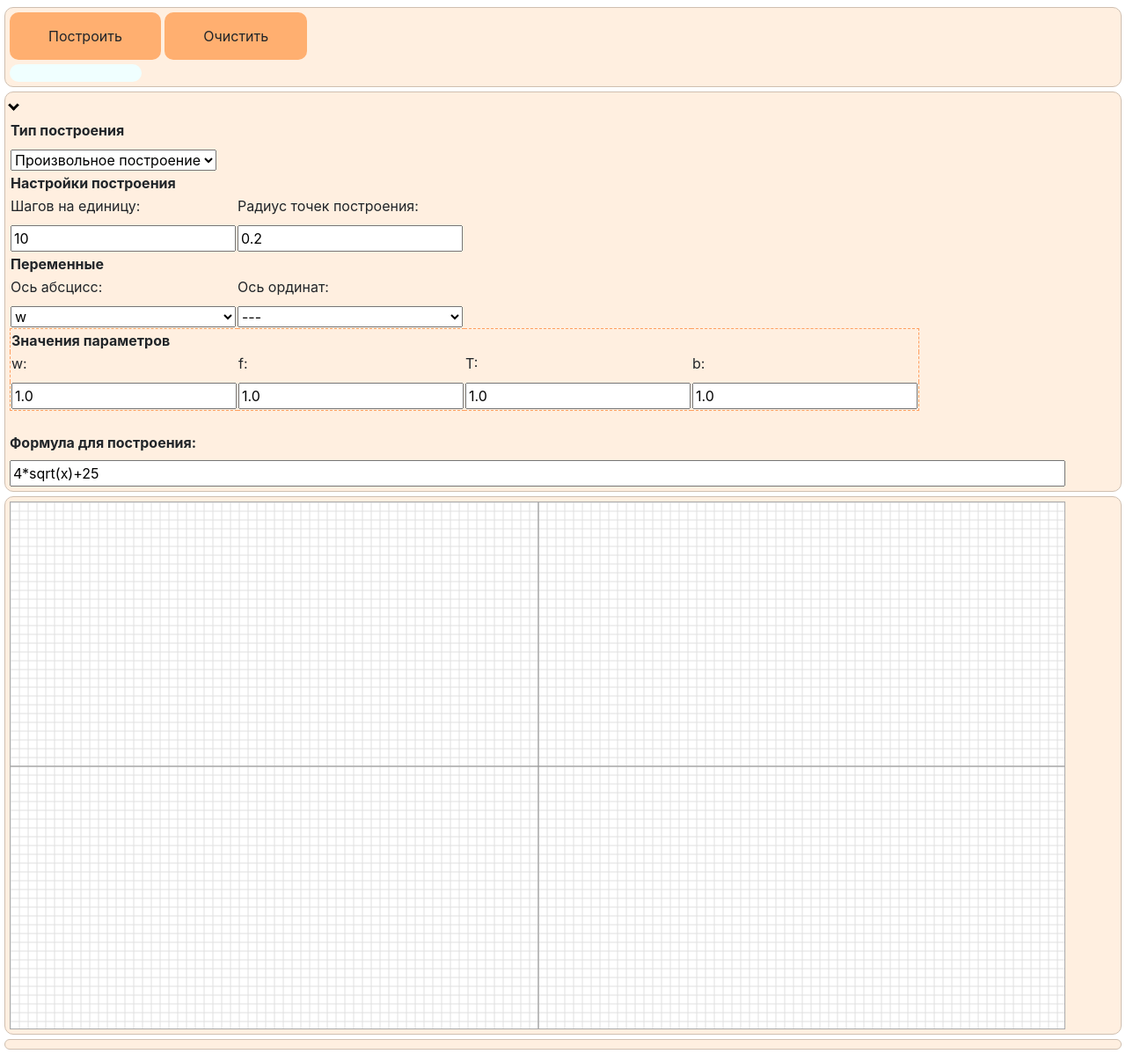
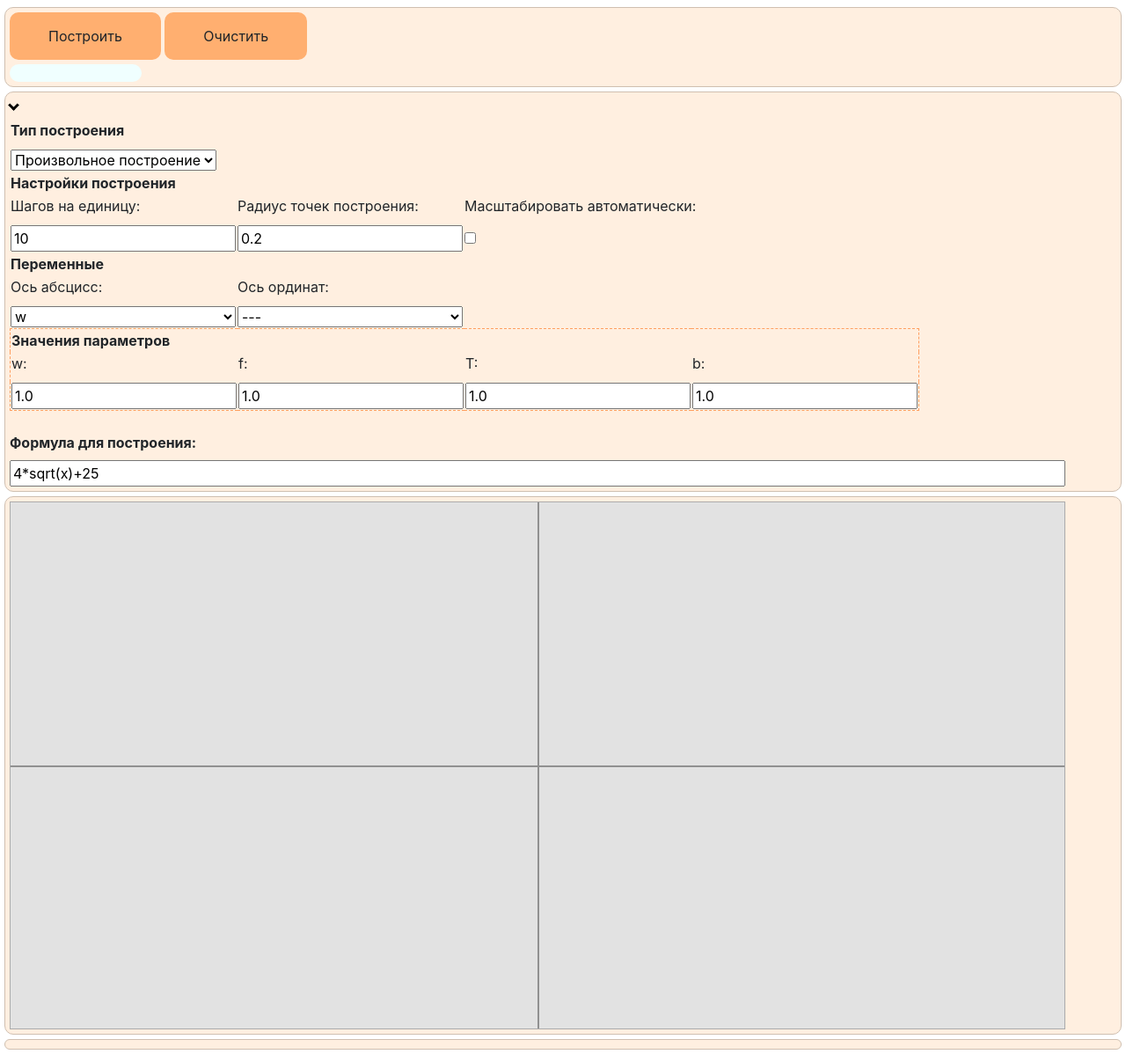
Before and after one commit to glushevsky/webmath, a Django app: page /graph/ in a window 1280 px wide. Shown: the part 34-1232 px from the top of the page at 88% size. Run offline with Django 3.2, Linux system fonts and the light colour scheme; some libraries are stand-ins or nearby versions.

Commit message:
grid and scale changes

```diff
--- a/graph/views.py
+++ b/graph/views.py
@@ -125,6 +125,11 @@ def data_processing(request):
                 # print('zero_division')
                 zero_list.append(step * delta_step)
                 pass
+    print(points)
+    # new_points = []
+    # for step in range(0, len(points), 10):
+    #     new_points.append(points[step])
+
     return HttpResponse(json.dumps([points, zero_list, empty_delta_list, negative_delta_list]))
 
 
--- a/templates/base_page.html
+++ b/templates/base_page.html
@@ -11,11 +11,13 @@
     <script>
         var svg_width = '{{svg_width}}';
         var svg_height = '{{svg_height}}';
-        var field_size = 5;
+        var field_size = 1;
+        var global_points = [];
 
         function SetGrid(svg){
             var g = d3.select("g");
-            for(var i = svg_width/2.0; i < svg_width*field_size; i+=10)
+            var grid_step = 1; //размерность сетки
+            for(var i = svg_width/2.0; i < svg_width*field_size; i+=grid_step)
             {
                 g.append('line')
                     .attr('name', 'vertical_grid')
@@ -26,7 +28,7 @@
                     .style('stroke', '#e0e0e0')
                     .style('stroke-width', '1px');
                 g.append('line')
-                    .attr('id', 'vertical_grid')
+                    .attr('name', 'vertical_grid')
                     .attr('x1', svg_width - i)
                     .attr('y1', -svg_height*field_size)
                     .attr('x2', svg_width - i)
@@ -34,7 +36,7 @@
                     .style('stroke', '#e0e0e0')
                     .style('stroke-width', '1px');
             }
-            for(var i = svg_height/2.0; i < svg_height*field_size; i+=10)
+            for(var i = svg_height/2.0; i < svg_height*field_size; i+=grid_step)
             {
                 g.append('line')
                     .attr('name', 'horisontal_grid')
@@ -45,7 +47,7 @@
                     .style('stroke', '#e0e0e0')
                     .style('stroke-width', '1px');
                 g.append('line')
-                    .attr('id', 'horisontal_grid')
+                    .attr('name', 'horisontal_grid')
                     .attr('x1', -svg_width*field_size)
                     .attr('y1', svg_height - i)
                     .attr('x2', svg_width*field_size)
@@ -76,6 +78,7 @@
                 formula_string = $('#formula_textarea').val();
                 final_formula = $('#formula_string_lambda1').val();
             }
+            var thickness = $('#thickness_string').val();
 
             $.ajax({
                     xhr: function()
@@ -116,7 +119,8 @@
                         $('#status_block').css('opacity', '0');
                         var parse_data = JSON.parse(data);
                         CreateInfo(parse_data[1], parse_data[2], parse_data[3]);
-                        Paint(parse_data[0]);
+                        global_points = parse_data[0];
+                        Paint(parse_data[0], thickness);
                     },
                     error: function (data) {
                         alert('Возникла ошибка. Проверьте правильность ввода строки.');
@@ -160,9 +164,29 @@
                         }));*/
             SetGrid(svg);
             svg.call(d3.zoom()
-                .scaleExtent([1 / 2, 60])
+                .scaleExtent([1 / 2, 1200])
                 .on("zoom", function(){
-                           // alert('a');
+                            var trans = g.attr("transform");
+                            if ((trans != '')&&(trans != null))
+                            {
+                                var scale_val = 1.0/parseFloat(trans.split('scale(')[1].split(')')[0]);
+                                $('[name="vertical_grid"]').css('stroke-width', String(scale_val) + 'px');
+                                $('[name="horisontal_grid"]').css('stroke-width', String(scale_val) + 'px');
+                                $('#X_axis').css('stroke-width', String(2.0 * scale_val) + 'px');
+                                $('#Y_axis').css('stroke-width', String(2.0 * scale_val) + 'px');
+                                var autoscaling = $('#thickness_checkbox').is(':checked');
+                                //$('[name="datapoint"]').remove();
+                                //Paint(global_points, String(2.0 * scale_val) + 'px');
+                                //$('[name="datapoint"]').attr('data-test','1');
+                                $('[name="datapoint"][cx="600.6"]').attr('stroke', '#ff0000');
+                                //$('[name="datapoint"]').css('r', String(2.0*scale_val) + 'px');
+                                //alert($('[name="datapoint"][cx="600.6"]').offset().left);
+                                //alert($($('[name="datapoint"]').offset().left).length);
+                                /*if (autoscaling && ((scale_val > 0.01) && (scale_val < 0.05) || (scale_val > 0.3) && (scale_val < 0.35) || (scale_val > 0.6) && (scale_val < 0.65)))
+                                {
+                                    $('[name="datapoint"]').css('r', String(2.0*scale_val) + 'px');
+                                }*/
+                            }
                             g.attr("transform", d3.event.transform);
                         }));
 
@@ -197,7 +221,7 @@
                 .attr('x2', svg_width*field_size)
                 .attr('y2', svg_height/2.0)
                 .style('stroke', '#909090')
-                .style('stroke-width', '1px');
+                .style('stroke-width', '2px');
             g.append("line")
                 .attr('id', 'Y_axis')
                 .attr('x1', svg_width/2.0)
@@ -205,7 +229,7 @@
                 .attr('x2', svg_width/2.0)
                 .attr('y2', svg_height*field_size)
                 .style('stroke', '#909090')
-                .style('stroke-width', '1px');
+                .style('stroke-width', '2px');
         }
         function CreateInfo(zero_dataset, empty_delta_dataset, negative_delta_dataset){
             var info_text = '<b>Информация:</b><br/>';
@@ -220,17 +244,18 @@
             }
             $('#alert_info').html(info_text);
         }
-        function Paint(dataset){
+        function Paint(dataset, thickness){
             // alert(dataset);
             // var dataset = JSON.parse(data);
             // var svg = d3.select("svg");
             var g = d3.select("g");
             Clear(g);
-            var thickness = $('#thickness_string').val();
+            // var thickness = $('#thickness_string').val();
             g.selectAll("circle")
                        .data(dataset)
                        .enter()
                        .append("circle")
+                       .attr("name", "datapoint")
                        .attr("cx", function(d) {
                             return d[0] + svg_width/2.0;
                        })
@@ -330,12 +355,14 @@
                     <tr>
                         <td><label for="detail_string">Шагов на единицу:</label></td>
                         <td><label for="thickness_string">Радиус точек построения:</label></td>
+                        <td><label for="thickness_string">Масштабировать автоматически:</label></td>
                         <!--<td><label for="orientation_select">Вид обхода:</label></td>-->
                         <!--<td><label for="color_select">Цвет точек построения:</label></td>-->
                     </tr>
                     <tr>
                         <td><input type="number" id="detail_string" name="data_container" min="1" value="10"/></td>
                         <td><input type="number" id="thickness_string" name="data_container" min="0.001" value="0.2"/></td>
+                        <td><input type="checkbox" id="thickness_checkbox" name="data_container"></td>
                         <!--<td>
                             <select id="orientation_select" name="data_container">
                                 <option value="hor">Горизонтальный</option>
```
